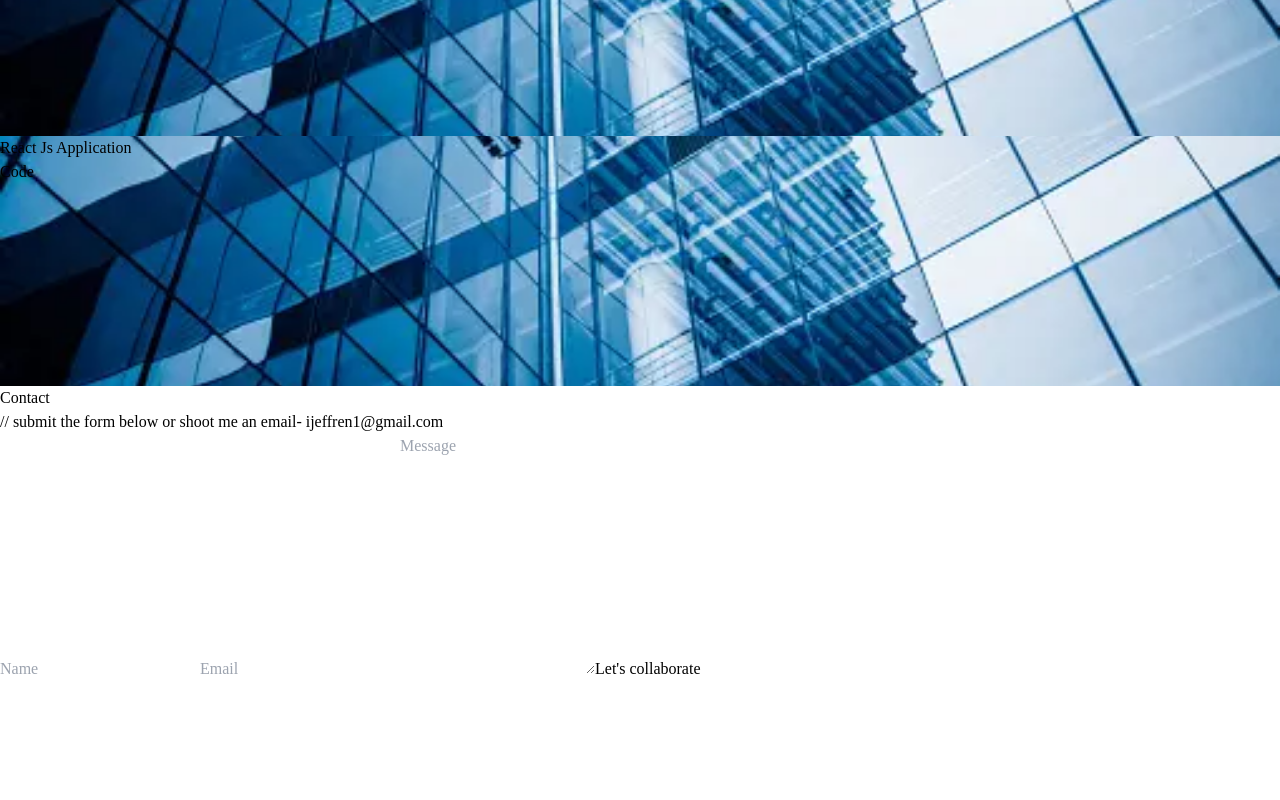
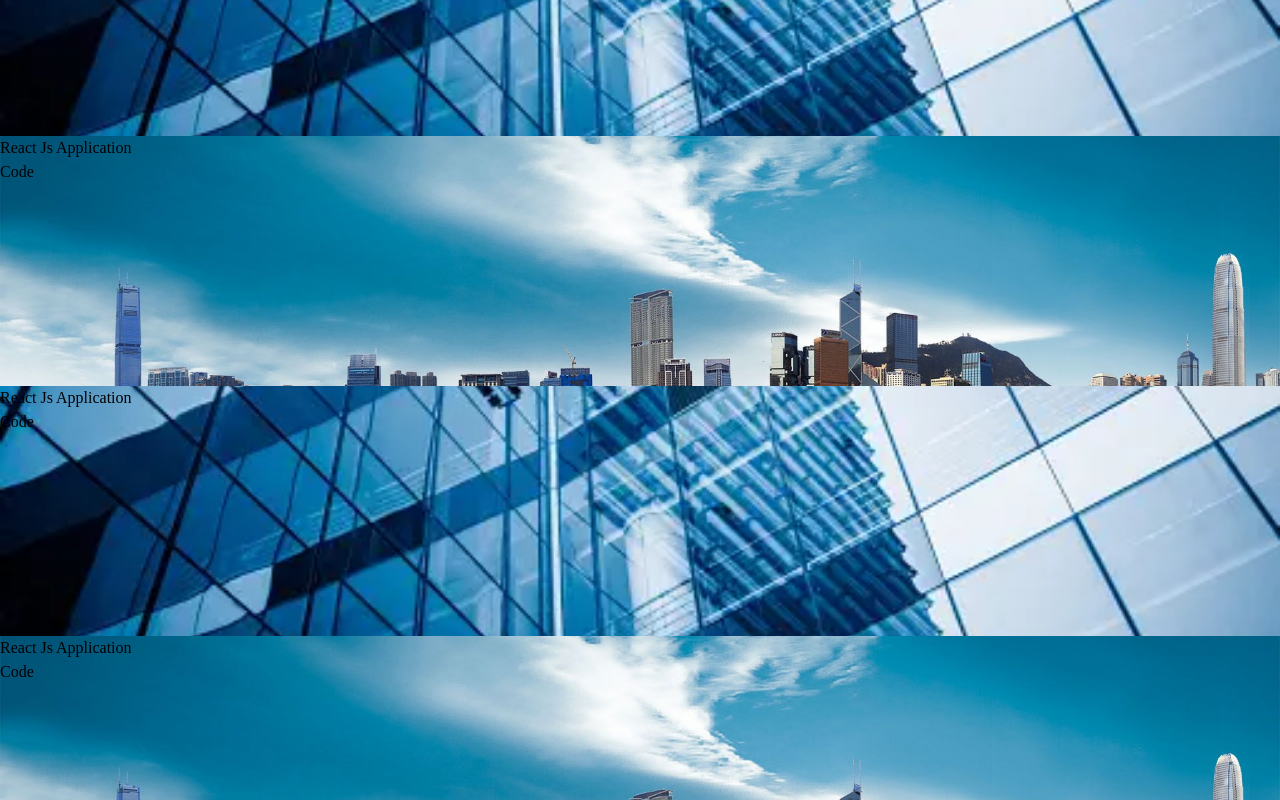
Before and after one commit to jeffren10/JEFFKING--I, a React (Vite) app: page / in a window 1280 px wide. Shown: the part 3640-4440 px from the top of the page. Before the commit the page ends 4321 px from the top, so only its background shows below. Built offline with nearby package versions, Linux system fonts and the light colour scheme; a web font is replaced by a local one.

Commit message:
first commit change of space in contct

```diff
--- a/src/App.jsx
+++ b/src/App.jsx
@@ -8,7 +8,7 @@ import Contact from './Components/Contact';
 function App() {
 
   return (
-      <div>
+      <div className="h-screen bg-[#0a192f]">
       <Navbar />
       <Home />
       <About />
--- a/src/Components/Contact.jsx
+++ b/src/Components/Contact.jsx
@@ -8,23 +8,24 @@ const Contact = () => {
     let name = form.elements.name.value;
     let email = form.elements.email.value;
     let message = form.elements.message.value;
-
-    const subject = `${name} ${email} ${message}`
+    let subject = form.elements.message.value;
+    const subject1 = `${name} ${email} ${subject} ${message}`
     const mailtoUrl = `mailto:${'ijeffren1@gmail.com'}?subject=${encodeURIComponent(subject)}&body=${encodeURIComponent(message)}`
     window.location.href = mailtoUrl;
     form.reset();
   }
   return (
-    <div name='contact' className='w-full md:h-screen bg-[#0a192f] flex justify-center items-center p-4 '>
+    <div name='contact' className='w-full h-screen bg-[#0a192f] flex justify-center items-center p-4 '>
       <form onSubmit={onFinish} className='flex flex-col max-w-[600px] w-full'>
-        <div className='pb-8'>
+        <div className='pb-3'>
           <p className='text-4xl font-bold inline border-b-4 border-pink-600 text-gray-300 '>Contact </p>
-          <p className='text-gray-300 py-4'>// submit the form below or shoot me an email- ijeffren1@gmail.com </p>
+          <p className='text-gray-300 py-4'>// submit the form below or shoot me an email -ijeffren1@gmail.com </p>
         </div>
         <input htmlFor="name" className='bg-[#ccd6f6] p-2' type='text' placeholder='Name' name='name'id='name' />
         <input htmlFor="email" className='my-4 p-2 bg-[#ccd6f6] ' type='email' placeholder='Email'id='email' name='email' />
+        <input htmlFor="subject" className='my-4 p-2 bg-[#ccd6f6]' type='email' placeholder='subject' name='subject' id='subject'></input>
         <textarea htmlFor="message" className='bg-[#ccd6f6] p-2' name='message' rows='10' placeholder='Message' ></textarea>
-        <button type='submit' className='text-white border-2 hover:bg-pink-600 hover:border-pink-600 px-4 py-3 my-8 mx-auto flex items-center'  >Let's collaborate</button>
+        <button type='submit' className='text-white border-2 hover:bg-pink-600 hover:border-pink-600 px-4 py-2 my-3 mx-auto flex items-center'  >Let's collaborate</button>
       </form>
     </div>
   )
--- a/src/Components/Work.jsx
+++ b/src/Components/Work.jsx
@@ -6,12 +6,12 @@
     return (
       <div name='work' className='w-full md:h-screen text-gray-300 bg-[#0a192f]'>
         <div className='max-w-[1000px] mx-auto p-4 flex flex-col justify-center w-full h-full '>
-          <div className='pb-4 '>
+          <div className='pb-8 '>
             <p className='text-4xl font-bold inline border-b-4 text-gray-300 border-pink-600'> Work </p>
             <p className='py-6'>// check out some of my recent work</p>
           </div>
         {/* Container */}
-          <div className='grid sm:grid-cols-2 md:grid-cols-2 gap-4 '>
+          <div className='grid sm:grid-cols-2 md:grid-cols-3 gap-4 '>
 
           {/* Grid effects */}
             <div
@@ -68,6 +68,22 @@
               </div>
             </div>
 
+            <div
+            style= {{backgroundImage: `url(${Realestate})`}}
+            className='shadow-lg shadow-[#040c16] group container rounded-md flex justify-center items-center mx-auto content-div '>
+
+        {/* Hover Effects */}
+              <div className='opacity-0 group-hover:opacity-100'>
+                <span className='text-2xl font-bold text-white tracking-wider'>
+  React Js Application
+                </span>
+                <div className='pt-0 text-center'>
+                  <a href='https://burger-king-two.vercel.app/' >
+                    <button className='text-center rounded-lg px-4 py-3 m-2 bg-white text-gray-700 font-bold text-lg '>Code</button>
+                  </a>
+                </div>
+              </div>
+            </div>
 
             <div
             style= {{backgroundImage: `url(${Working})`}}
@@ -86,7 +102,22 @@
               </div>
             </div>
 
+            <div
+            style= {{backgroundImage: `url(${Realestate})`}}
+            className='shadow-lg shadow-[#040c16] group container rounded-md flex justify-center items-center mx-auto content-div '>
 
+        {/* Hover Effects */}
+              <div className='opacity-0 group-hover:opacity-100'>
+                <span className='text-2xl font-bold text-white tracking-wider'>
+  React Js Application
+                </span>
+                <div className='pt-0 text-center'>
+                  <a href='/'>
+                    <button className='text-center rounded-lg px-4 py-3 m-2 bg-white text-gray-700 font-bold text-lg '>Code</button>
+                  </a>
+                </div>
+              </div>
+            </div>
 
 
           </div>
```
